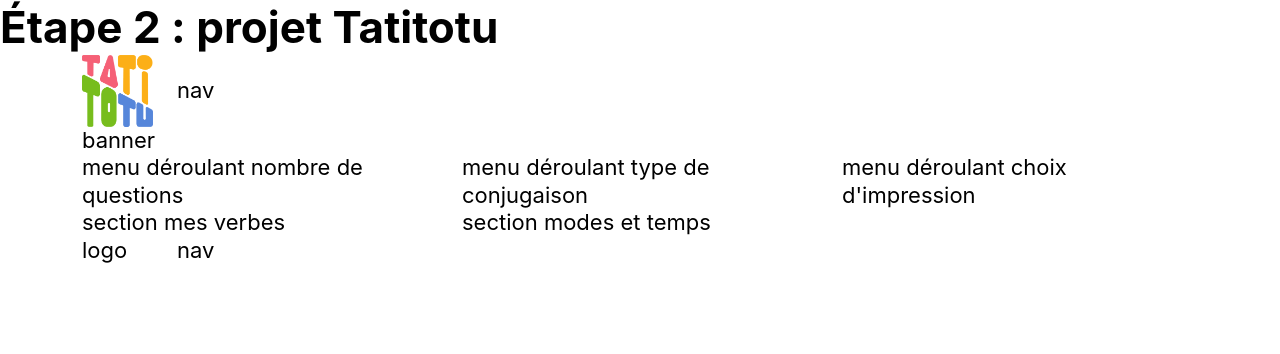
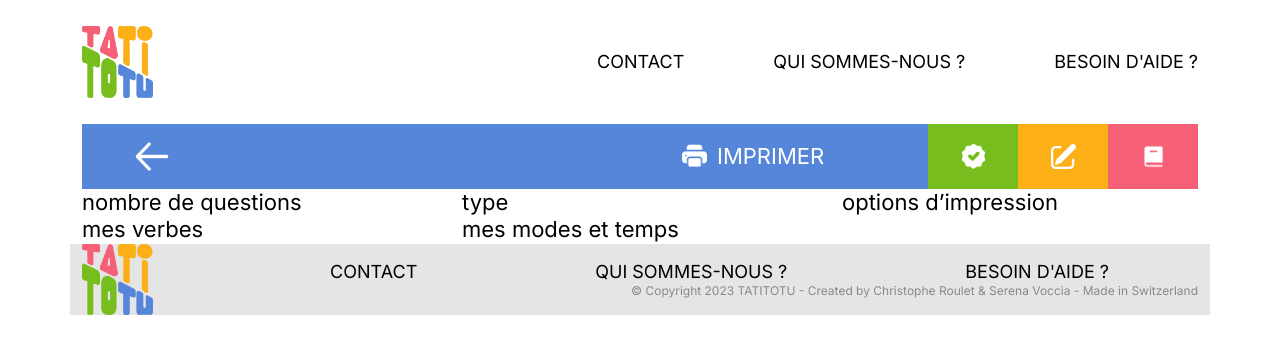
Before and after one commit to SerenaIta/tatitotu, a website built with Parcel: page src/imprimer-page.html in a window 1280 px wide. Built offline with nearby package versions, Linux system fonts and the light colour scheme.

Commit message:
banner fini (18.03.2024)

```diff
--- a/src/imprimer-page.html
+++ b/src/imprimer-page.html
@@ -5,37 +5,89 @@
     <title>eikon parcel starter</title>
     <meta name="viewport" content="width=device-width, initial-scale=1.0" />
     <link rel="stylesheet" href="scss/main.scss" />
+    <link
+      href="https://fonts.googleapis.com/css2?family=Inter:wght@100..900&display=swap"
+      rel="stylesheet"
+    />
   </head>
   <body>
-    <h1>Étape 2 : projet Tatitotu</h1>
-    <div class="container">
+    <div class="container header">
       <div class="row">
-        <div class="col-1"><img src="img/logo_tatitotu.png" alt="" /></div>
-        <div class="col-11">nav</div>
+        <div class="col-1">
+          <h1><img class="logo" src="img/logo_tatitotu.png" alt="" /></h1>
+        </div>
+        <div class="col-11">
+          <div class="nav">
+            <div><a href="mailto:christophe.roulet@edu-vd.ch">Contact</a></div>
+            <div><a href="index.html">Qui sommes-nous ?</a></div>
+            <div>Besoin d'aide ?</div>
+          </div>
+        </div>
       </div>
     </div>
     <div class="container">
       <div class="row">
-        <div class="col-12">banner</div>
+        <div class="col-12">
+          <div class="banner-container">
+            <div class="blue-banner-part">
+              <div class="banner-arrow-div">
+                <a href="index.html">
+                  <img class="arrow-icon" src="img/arrow-back.png" alt="" />
+                </a>
+              </div>
+              <div class="banner-button">
+                <div class="banner-button-flexbox">
+                  <img class="icons" src="img/icon-print.png" alt="" />
+                  <p class="uppercase-text">Imprimer</p>
+                </div>
+              </div>
+            </div>
+            <a href="mondéfi-page.html">
+              <div class="green-banner-part little-banner-buttons">
+                <img class="icons" src="img/icon-done.png" alt="" />
+              </div>
+            </a>
+            <a href="exercer-page.html">
+              <div class="yellow-banner-part little-banner-buttons">
+                <img class="icons" src="img/icon-writing.png" alt="" />
+              </div>
+            </a>
+            <a href="apprentissage-page.html">
+              <div class="red-banner-part little-banner-buttons">
+                <img class="icons" src="img/icon-book.png" alt="" />
+              </div>
+            </a>
+          </div>
+        </div>
       </div>
     </div>
     <div class="container">
       <div class="row">
-        <div class="col-4">menu déroulant nombre de questions</div>
-        <div class="col-4">menu déroulant type de conjugaison</div>
-        <div class="col-4">menu déroulant choix d'impression</div>
+        <div class="col-4">nombre de questions</div>
+        <div class="col-4">type</div>
+        <div class="col-4">options d’impression</div>
       </div>
     </div>
     <div class="container">
       <div class="row">
-        <div class="col-4">section mes verbes</div>
-        <div class="col-8">section modes et temps</div>
+        <div class="col-4">mes verbes</div>
+        <div class="col-8">mes modes et temps</div>
       </div>
     </div>
-    <div class="container">
+    <div class="container footer">
       <div class="row">
-        <div class="col-1">logo</div>
-        <div class="col-11">nav</div>
+        <div class="col-1"><img src="img/logo_tatitotu.png" alt="" /></div>
+        <div class="col-11">
+          <div class="footer-nav">
+            <div><a href="mailto:christophe.roulet@edu-vd.ch">Contact</a></div>
+            <div><a href="index.html">Qui sommes-nous ?</a></div>
+            <div>Besoin d'aide ?</div>
+          </div>
+          <p>
+            © Copyright 2023 TATITOTU - Created by Christophe Roulet & Serena
+            Voccia - Made in Switzerland
+          </p>
+        </div>
       </div>
     </div>
     <script src="js/main.js" type="module"></script>
--- a/src/scss/_base.scss
+++ b/src/scss/_base.scss
@@ -1,9 +1,6 @@
 /* ====================================
 // css variables
 // ==================================== */
-
-:root {
-}
 
 /* ====================================
 // reset rules
@@ -65,3 +62,7 @@ h2 {
 .logo {
   width: 100px;
 }
+
+.uppercase-text {
+  text-transform: uppercase;
+}
--- a/src/scss/main.scss
+++ b/src/scss/main.scss
@@ -5,6 +5,7 @@
 @import "modules/section-general-buttons";
 @import "modules/section_textes-page-acceuil";
 @import "modules/footer";
+@import "modules/banner";
 
 @import "bootstrap/scss/bootstrap-grid";
 
--- /dev/null
+++ b/src/scss/modules/banner.scss
@@ -0,0 +1,52 @@
+.banner-container {
+  display: flex;
+  flex-direction: row;
+  color: white;
+}
+
+.blue-banner-part {
+  padding: 12px 0;
+  background-color: #5686da;
+  display: flex;
+  margin: 0;
+  flex-grow: 1;
+}
+
+.banner-arrow-div {
+  display: flex;
+  padding-left: 50px;
+}
+
+.banner-button-flexbox {
+  display: flex;
+  gap: 10px;
+  padding-top: 7px;
+}
+
+.banner-button {
+  padding-left: 510px;
+}
+
+.little-banner-buttons {
+  display: flex;
+  justify-content: center;
+  align-items: center;
+  height: 65px;
+  width: 90px;
+}
+
+.green-banner-part {
+  background-color: #77bd1d;
+}
+
+.yellow-banner-part {
+  background-color: #fcaf17;
+}
+
+.red-banner-part {
+  background-color: #f56076;
+}
+
+.arrow-icon {
+  width: 40px;
+}
```
Also changed, not shown: src/img/arrow-back.png (added).
